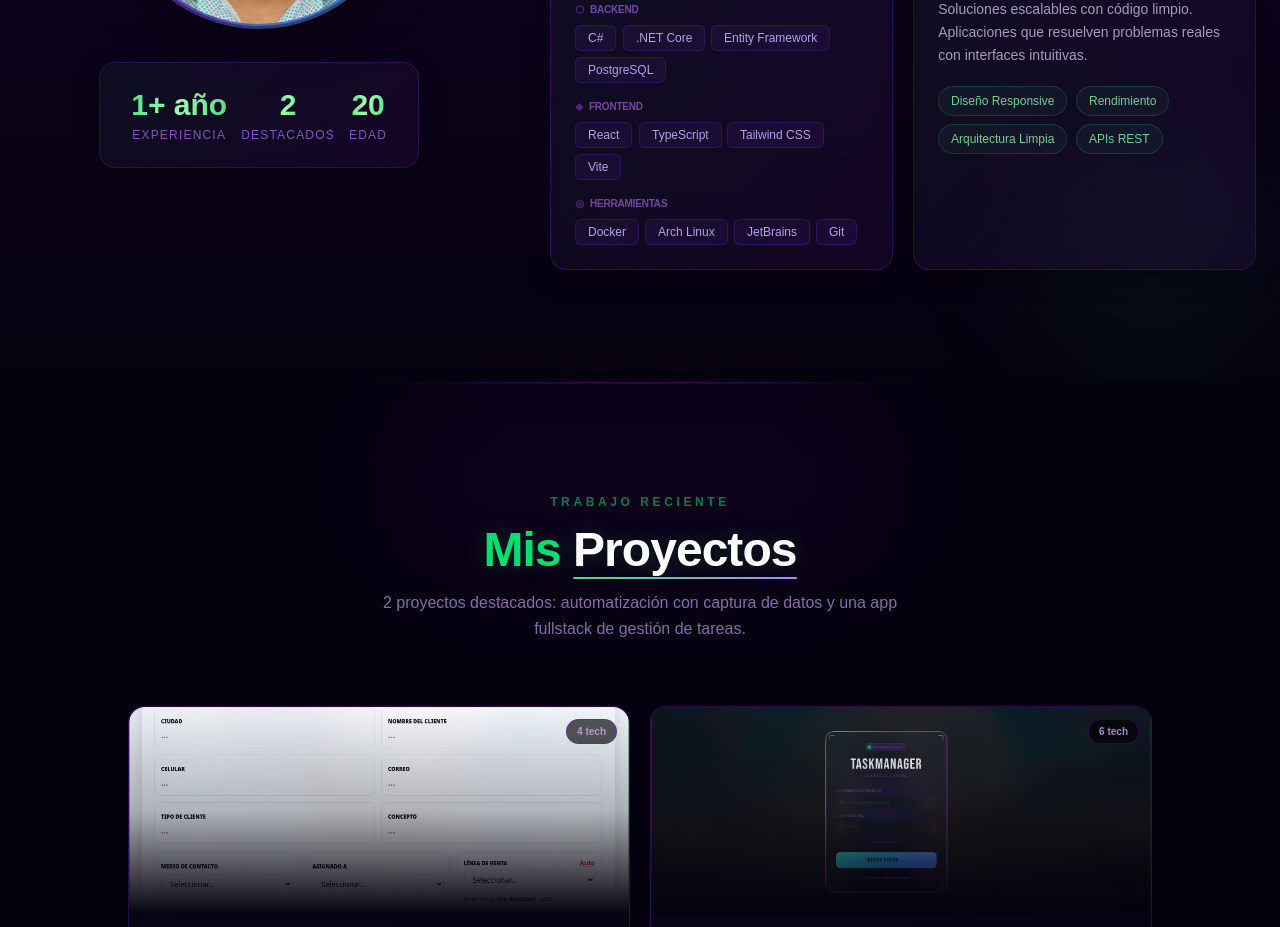
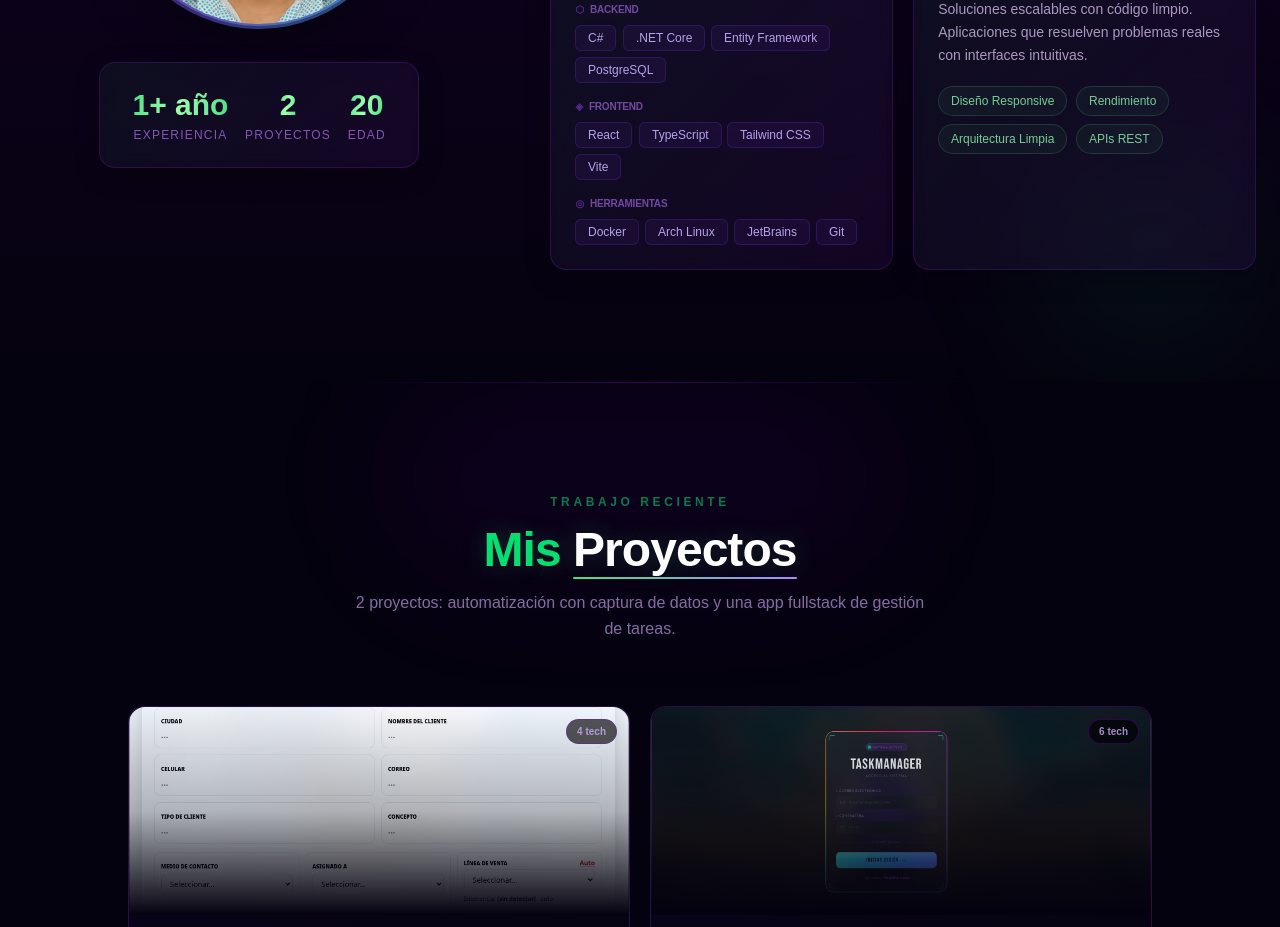
Before and after one commit to Zoyeras/portafolio, a React (Vite) app: page / in a window 1280 px wide. Shown: the part 1360-2287 px from the top of the page. Built offline with nearby package versions, Linux system fonts and the light colour scheme.

Commit message:
num of projects is dinamic now

```diff
--- a/src/components/AboutSection.tsx
+++ b/src/components/AboutSection.tsx
@@ -1,5 +1,5 @@
 import { useEffect, useRef } from "react";
-import { featuredProjectCount } from "../data/portfolioProjects";
+import { portfolioProjects } from "../data/portfolioProjects";
 import type { Language } from "../types/language";
 
 function useScrollReveal() {
@@ -98,8 +98,8 @@ const AboutSection = ({ language }: { language: Language }) => {
       stats: [
         { value: "1+ año", label: "Experiencia" },
         {
-          value: String(featuredProjectCount),
-          label: "Destacados",
+          value: String(portfolioProjects.length),
+          label: "Proyectos",
         },
         { value: "20", label: "Edad" },
       ],
@@ -125,8 +125,8 @@ const AboutSection = ({ language }: { language: Language }) => {
       stats: [
         { value: "2+", label: "Years" },
         {
-          value: String(featuredProjectCount),
-          label: "Featured",
+          value: String(portfolioProjects.length),
+          label: "Projects",
         },
         { value: "3", label: "Stacks" },
       ],
--- a/src/components/ProjectsSection.tsx
+++ b/src/components/ProjectsSection.tsx
@@ -84,11 +84,11 @@ const ProjectsSection = ({ language }: { language: Language }) => {
   const countIntro =
     language === "es"
       ? projects.length === 1
-        ? "Un proyecto destacado"
-        : `${projects.length} proyectos destacados`
+        ? "Un proyecto"
+        : `${projects.length} proyectos`
       : projects.length === 1
-        ? "One featured project"
-        : `${projects.length} featured projects`;
+        ? "One project"
+        : `${projects.length} projects`;
 
   const text =
     projects.length <= 2
--- a/src/data/portfolioProjects.ts
+++ b/src/data/portfolioProjects.ts
@@ -73,5 +73,3 @@ export const portfolioProjects: PortfolioProject[] = [
     },
   },
 ];
-
-export const featuredProjectCount = portfolioProjects.length;
```
